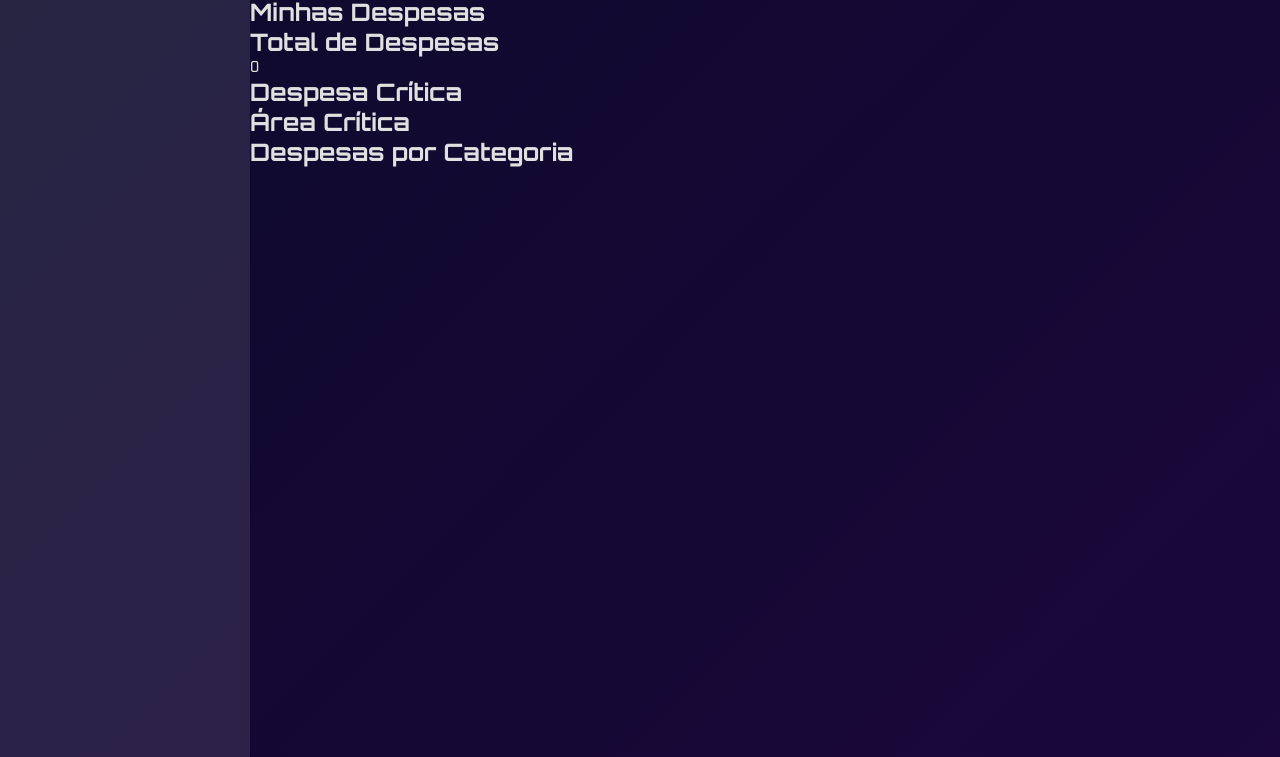
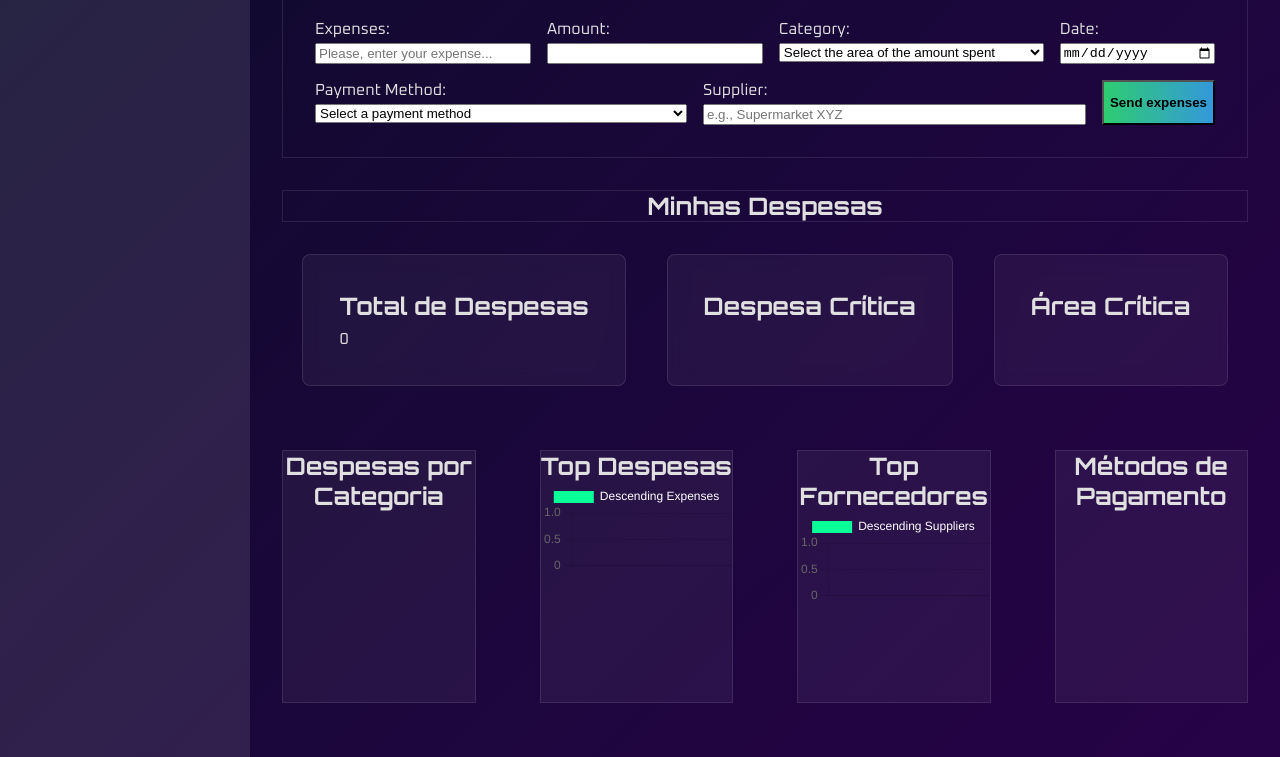
Before and after one commit to Gabigoubi/finance-manager-dashboard, a website built with Vite: page index.html in a window 1280 px wide. Shown: the part 146-903 px from the top of the page. Built offline with nearby package versions, Linux system fonts and the light colour scheme.

Commit message:
style: foundations, components, layout

```diff
--- a/index.html
+++ b/index.html
@@ -16,8 +16,7 @@
   <body>
     <div class="app-layout">
       <nav class="app-layout__sidebar">
-          <h1 class="app-layout__sidebar__title">FMD</h1>
-
+          <h1 class="app-layout__sidebar-title">FMD</h1>
       </nav>
       <main class="app-layout__main-content">
         <header class="page-header">
@@ -25,6 +24,7 @@
         </header>
         <section class="expense-form-container">
           <form id="form" class="expense-form">
+              <div class="expense-form__field">
             <label for="expense-name" class="expense-form__label"
               >Expenses:</label
             >
@@ -36,6 +36,8 @@
               placeholder="Please, enter your expense..."
               required
             />
+              </div>
+              <div class="expense-form__field">
             <label for="amount" class="expense-form__label">Amount:</label>
             <input
               type="number"
@@ -44,6 +46,8 @@
               name="amount"
               required
             />
+              </div>
+              <div class="expense-form__field">
             <label for="expense-category" class="expense-form__label"
               >Category:</label
             >
@@ -52,6 +56,7 @@
               class="expense-form__select"
               name="category"
             >
+
               <option value="" selected disabled>
                 Select the area of the amount spent
               </option>
@@ -62,6 +67,8 @@
               <option value="Maintenance">Maintenance</option>
               <option value="Rent">Rent</option>
             </select>
+              </div>
+              <div class="expense-form__field">
             <label for="expense-date" class="expense-form__label">Date:</label>
             <input
               type="date"
@@ -70,7 +77,8 @@
               class="expense-form__input"
               required
             />
-
+              </div>
+              <div class="expense-form__field">
             <label for="payment-method" class="expense-form__label"
               >Payment Method:</label
             >
@@ -88,7 +96,8 @@
               <option value="Credit Card">Credit Card</option>
               <option value="Cash">Cash</option>
             </select>
-
+              </div>
+              <div class="expense-form__field">
             <label for="supplier" class="expense-form__label">Supplier:</label>
             <input
               type="text"
@@ -98,7 +107,7 @@
               placeholder="e.g., Supermarket XYZ"
               required
             />
-
+              </div>
             <button id="btn-submit" type="submit" class="btn">
               Send expenses
             </button>
--- a/style.css
+++ b/style.css
@@ -1,3 +1,5 @@
+/* ============================ FUNDAMENTS E CONFIGURATION ============================ */
+
 @import url('https://fonts.googleapis.com/css2?family=Orbitron:wght@700&display=swap');
 @import url('https://fonts.googleapis.com/css2?family=Oxanium&display=swap');
 
@@ -13,8 +15,9 @@
 
     --gradient-background: linear-gradient(135deg, #0D0B2C, #2E004F);
     --text-primary: #E0E0E0;
-    --text-secondary: #B0B0C0;
+    --text-secondary: #000;
     --color-border: rgba(255, 255, 255, 0.1);
+    --transparent-background: rgba(255, 255, 255, 0.05);
 
     /* Cores de Ação (Destaque) */
     --accent-primary-green: #2ECC71;
@@ -24,6 +27,8 @@
     margin: 0;
     box-sizing: border-box;
 }
+
+/* ============================ 1. FUNDAMENTS ============================ */
 body {
     background: var(--gradient-background);
     font-family: Oxanium, sans-serif;
@@ -31,6 +36,7 @@ body {
 }
 h1, h2, h3 {
     font-family: Orbitron, sans-serif;
+    text-align: center;
 }
 
 .app-layout {
@@ -46,7 +52,7 @@ h1, h2, h3 {
     align-items: center;
     justify-content: space-between;
 }
-.app-layout__sidebar__title {
+.app-layout__sidebar-title {
     color: var(--text-primary);
     z-index: 2;
     margin: 1rem;
@@ -54,7 +60,7 @@ h1, h2, h3 {
 }
 .page-header {
     height: 100px;
-    background-color: rgba(255, 255, 255, 0.03);
+    background-color: rgba(255, 255, 255, 0.15);
     display: flex;
 
     align-items: center;
@@ -62,6 +68,86 @@ h1, h2, h3 {
 .page-header__title {
     margin: 0.5rem;
 }
+
+/* ============================ 2. LAYOUT ============================ */
+
+.dashboard__charts {
+    display: grid;
+    grid-template-columns: repeat(4, 1fr);
+}
+.chart-container canvas {
+    width: 100%;
+    height: 100%;
+}
+.chart-container--full-width {
+    grid-column: 1 / -1;
+}
+
+/* ============================ 3. COMPONENTS ============================ */
+.expense-form {
+    display: flex;
+    flex-wrap: wrap;
+    gap: 1rem;
+    border: 1px solid var(--color-border);
+    margin: var(--spacing-4);
+    padding: var(--spacing-4);
+}
+
+.expense-form__field {
+    display: flex;
+    flex-direction: column;
+    flex-grow: 1;
+    gap: var(--spacing-1);
+}
+
+.expense-form__label, .expense-form__input, .expense-form__select {
+    width: 100%;
+}
+
+.expense-list {
+    margin: var(--spacing-4);
+    overflow-y: scroll;
+    border: 1px solid var(--color-border);
+}
+.dashboard__insights {
+    display: flex;
+    justify-content: space-around;
+    margin: var(--spacing-4);
+
+}
+.insight-card {
+    padding: var(--spacing-4);
+    background-color: var(--transparent-background);
+    backdrop-filter: blur(10px);
+    -webkit-backdrop-filter: blur(10px);
+    border: 1px solid var(--color-border);
+    border-radius: var(--spacing-2);
+}
+.insight-card__title, .insight-card__value  {
+    padding: var(--spacing-1);
+}
+
+.chart-container {
+    margin: var(--spacing-4);
+    background-color: var(--transparent-background);
+    border: 0.1rem solid var(--color-border);
+}
+
+.btn, .btn-edit {
+    background: linear-gradient(to right, var(--accent-primary-green), var(--accent-secondary-blue));
+    color: var(--text-secondary);
+    font-weight: bold;
+}
+
+.btn-delete, .btn-cancel {
+    background: var(--semantic-error);
+    color: var(--text-primary);
+}
+.btn-save {
+    background: var(--accent-primary-green);
+    color: var(--text-secondary);
+}
+
 .input-error {
 
     /* add estilo de erro depoid */
```
